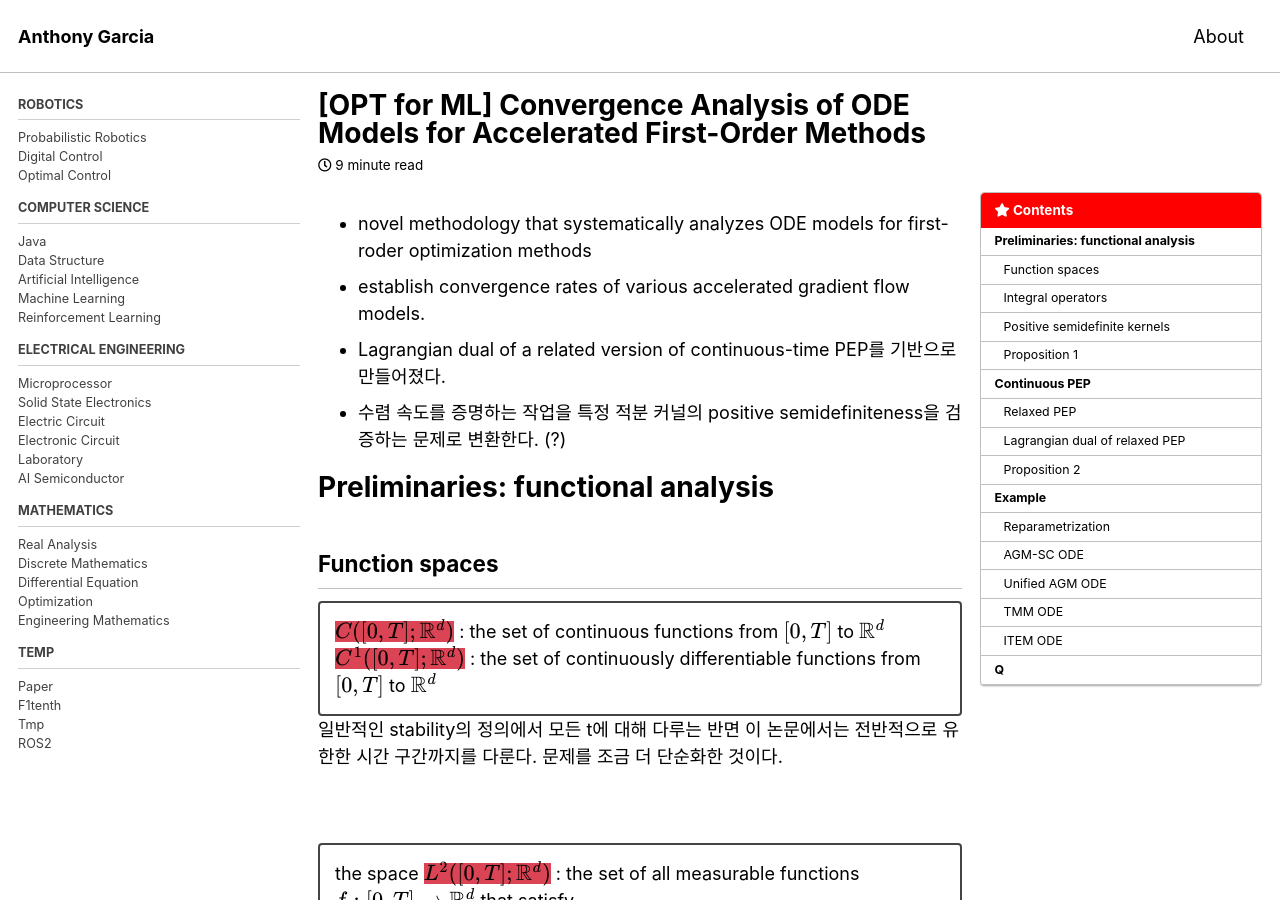
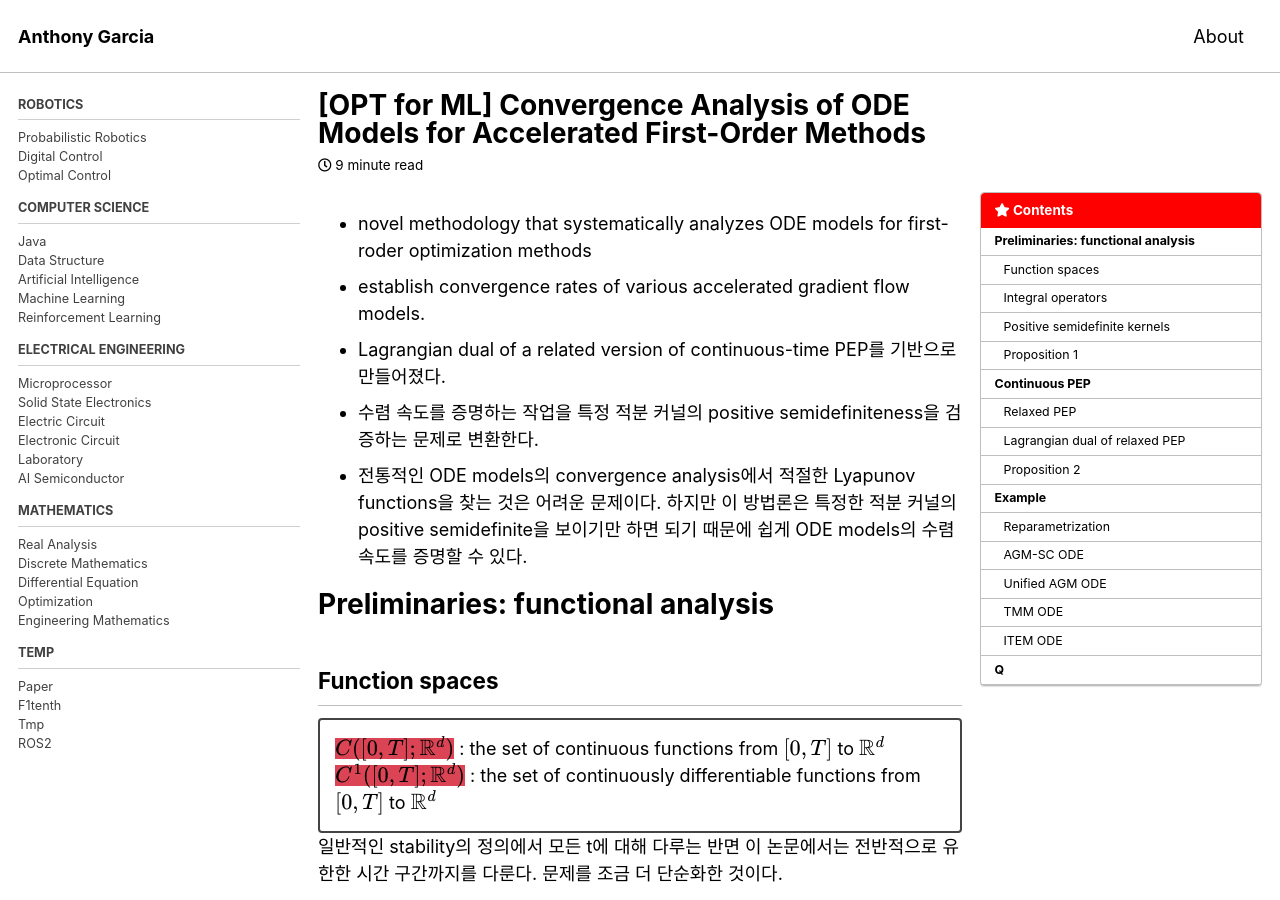
Before and after one commit to wontothree/legacy-blog, a Jekyll site: the page built from _posts/paper/2025-04-05-convergence-analysis.md, in a window 1280 px wide and 900 px high. Built offline with Jekyll 4.4.1, drawn with Linux system fonts in a browser that asks for light colours; cached includes are drawn as plain includes; formulas are drawn with MathJax 3.

Commit message:
update contents

```diff
--- a/_posts/paper/2025-04-05-convergence-analysis.md
+++ b/_posts/paper/2025-04-05-convergence-analysis.md
@@ -6,7 +6,8 @@ categories:
 - novel methodology that systematically analyzes ODE models for first-roder optimization methods
 - establish convergence rates of various accelerated gradient flow models.
 - Lagrangian dual of a related version of continuous-time PEP를 기반으로 만들어졌다.
-- 수렴 속도를 증명하는 작업을 특정 적분 커널의 positive semidefiniteness을 검증하는 문제로 변환한다. (?)
+- 수렴 속도를 증명하는 작업을 특정 적분 커널의 positive semidefiniteness을 검증하는 문제로 변환한다.
+- 전통적인 ODE models의 convergence analysis에서 적절한 Lyapunov functions을 찾는 것은 어려운 문제이다. 하지만 이 방법론은 특정한 적분 커널의 positive semidefinite을 보이기만 하면 되기 때문에 쉽게 ODE models의 수렴 속도를 증명할 수 있다.
 
 # Preliminaries: functional analysis
 
```
